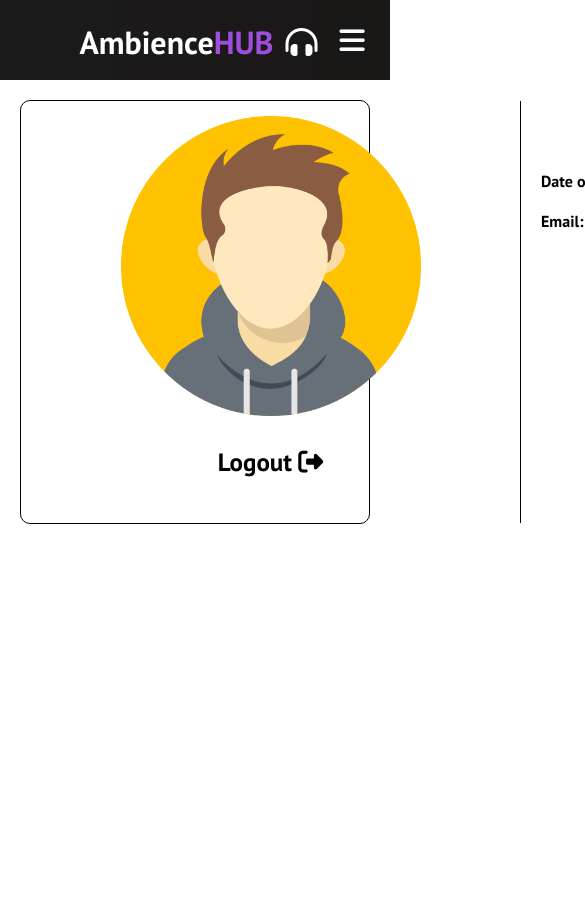
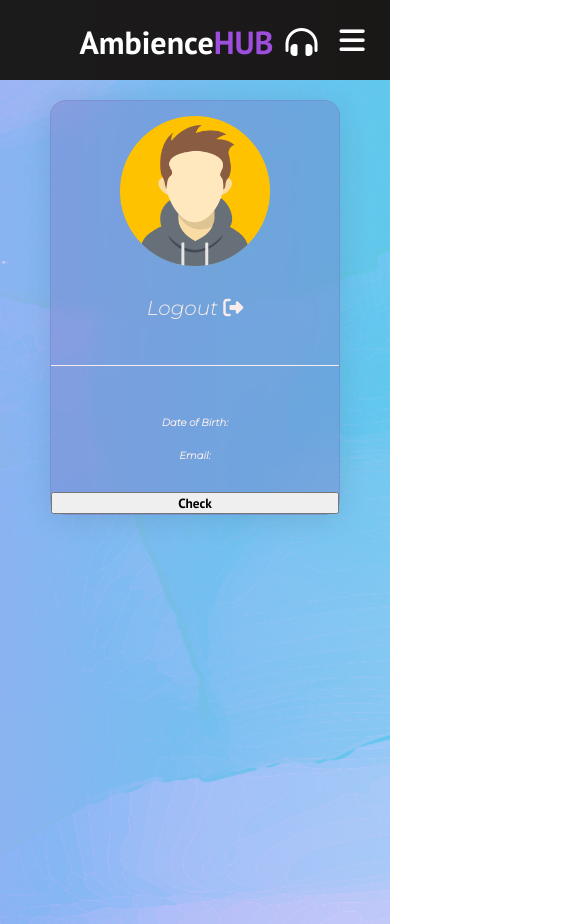
Before and after one commit to Ignacio0104/AmbienceMusicReactJS, a React (Create React App) app: page /profile in a window 390 px wide. Shown: the top 924 px of the page, 585 px wide, since content can reach past the window. Before the commit the page ends 844 px from the top, so only its background shows below. Built offline with nearby package versions, Linux system fonts and the light colour scheme.

Commit message:
first steps updating user

```diff
--- a/src/components/LoginForm.css
+++ b/src/components/LoginForm.css
@@ -6,7 +6,7 @@
     z-index: -1;
 }
 
-.form-main{
+.main-container{
     width: 100%;
     height: 100%;
     position: absolute;
--- a/src/components/LoginForm.js
+++ b/src/components/LoginForm.js
@@ -47,6 +47,8 @@
                 localStorage.setItem("email",user.email.stringValue);
                 localStorage.setItem("genre",user.genre.stringValue);
                 localStorage.setItem("role",user.role.stringValue);
+                localStorage.setItem("userId",user.userId.stringValue);
+                localStorage.setItem("docId",doc._document.key.path.segments[6]);
                 props.changeLogin(true);
                 history("/");
             }
--- a/src/components/Navbar.js
+++ b/src/components/Navbar.js
@@ -15,7 +15,11 @@
 
     const closeMobileMenu = (path)=>{
         setClick(false);
-        navigateTo(path)
+       // navigateTo(path);
+    }
+    const redirectToPath = ()=>{
+        setClick(false);
+        navigateTo("/profile");
     }
 
     const showButton = ()=>{
@@ -45,17 +49,17 @@
                 </div>
                 <ul className={click ? "nav-menu active" : "nav-menu"}>
                     <li className='nav-item'>
-                        <Link to="/" className='nav-links' onClick={()=>closeMobileMenu("/")}>
+                        <Link to="/" className='nav-links' onClick={closeMobileMenu}>
                             Home
                         </Link>
                     </li>
                     <li className='nav-item'>
-                        <Link to="/blog" className='nav-links' onClick={()=>closeMobileMenu("/blog")}>
+                        <Link to="/blog" className='nav-links' onClick={closeMobileMenu}>
                             Blog
                         </Link>
                     </li>
                     <li className='nav-item'>
-                        <Link to="/videos-main" className='nav-links' onClick={()=>closeMobileMenu("/videos")}>
+                        <Link to="/videos-main" className='nav-links' onClick={closeMobileMenu}>
                             Videos
                         </Link>
                     </li>
@@ -63,7 +67,7 @@
                     {
                         localStorage.getItem("userName") ?
                         (
-                            <h2 className='nav-links-mobile' onClick={()=>closeMobileMenu("/profile")} style={{color:"white"}}>Profile</h2>
+                            <h2 className='nav-links-mobile' onClick={redirectToPath} style={{color:"white"}}>Profile</h2>
                         ):
                         <Link to="/sign-in" className='nav-links-mobile' onClick={closeMobileMenu}>
                             Sign in
--- a/src/components/UserProfile.css
+++ b/src/components/UserProfile.css
@@ -3,8 +3,22 @@
     grid-template-columns: repeat(2,500px);
     margin: 20px;
     border-radius: 10px;
-    border: 1px solid black;
+    border: 1px solid;
+    background: rgba(130, 124, 209, 0.64);
+    border-radius: 16px;
+    background: rgba(114, 115, 191, 0.36);
+    border-radius: 16px;
+    box-shadow: 0 4px 30px rgba(0, 0, 0, 0.1);
+    backdrop-filter: blur(6.9px);
+    -webkit-backdrop-filter: blur(6.9px);
+    border: 1px solid rgba(114, 115, 191, 0.33);
+    color: #f8edeb;
 }
+
+.profile-container p, h2, h4{
+    font-family: 'Montserrat', sans-serif;
+}
+
 
 .profile-pic-container{
     display: flex;
@@ -12,7 +26,8 @@
     align-items: center;
     flex-direction: column;
     padding: 15px;
-    border-right: 1px solid black;
+    border-right: 1px solid #f8edeb;
+    border-bottom: 0px;
     height: 100%;
 }
 
@@ -20,6 +35,7 @@
     padding: 30px;
     font-size: 25px;
     cursor: pointer;
+
 }
 
 .profile-info-container{
@@ -33,3 +49,96 @@
 .profile-info-container h4{
     margin: 20px 0px 20px 0px
 }
+
+.background-profile{
+    object-fit: fill;
+    width: 100%;
+    height: 100%;
+    position: absolute;
+    z-index: -1;
+}
+
+.form-main{
+    width: 100%;
+    height: 100%;
+    position: absolute;
+}
+
+@media only screen and (max-width: 945px) {
+    .profile-container{
+        display: flex;
+        flex-direction: column;
+        border-radius: 10px;
+        border: 1px solid;
+        background: rgba(130, 124, 209, 0.64);
+        border-radius: 16px;
+        background: rgba(114, 115, 191, 0.36);
+        border-radius: 16px;
+        box-shadow: 0 4px 30px rgba(0, 0, 0, 0.1);
+        backdrop-filter: blur(6.9px);
+        -webkit-backdrop-filter: blur(6.9px);
+        border: 1px solid rgba(114, 115, 191, 0.33);
+        color: #f8edeb;
+        margin: 20px 100px 20px 100px;
+    }
+
+    .profile-pic-container img{
+       width: 150px;
+       height: 150px;
+    }
+    .profile-pic-container p{
+        font-size: 20px;
+     }
+
+    .profile-pic-container{
+        border-bottom: 1px solid #f8edeb;
+        border-right: 0px;
+    }
+
+
+    .profile-info-container{
+        display: flex;
+        flex-direction: column;
+        justify-content: center;
+        align-items: center;
+    }
+
+    .profile-info-container h2{
+        font-size: 20px;
+        margin-bottom: 20px;
+    }
+
+    .profile-info-container h4{
+        font-size: 15px;
+        margin-bottom: 20px;
+        margin: 10px 0px 10px 0px
+    }
+
+    .background-profile{
+        object-fit: cover;
+        width: 100%;
+        height: 100%;
+        position: absolute;
+        z-index: -1;
+    }
+
+}
+
+@media only screen and (max-width: 695px) {
+    .profile-container{
+        margin: 20px 50px 20px 50px;
+    }
+
+    .profile-pic-container p{
+        font-size: 20px;
+     }
+
+    .profile-info-container h2{
+        font-size: 15px;
+    }
+
+    .profile-info-container h4{
+        font-size: 10px;
+    }
+
+}
--- a/src/components/UserProfile.js
+++ b/src/components/UserProfile.js
@@ -2,6 +2,11 @@
 import React from 'react'
 import { useNavigate } from 'react-router-dom'
 import "./UserProfile.css"
+import  {firebaseApp}  from "../credentials";
+import {createUserWithEmailAndPassword, getAuth} from 'firebase/auth'
+import {getFirestore,collection,addDoc, query, getDocs, where, doc, updateDoc} from "firebase/firestore"
+
+const db = getFirestore(firebaseApp); //ADD A BASE DE DATOS
 
 function UserProfile(props) {
   const history = useNavigate();
@@ -11,7 +16,16 @@
         dateOfBirth: localStorage.getItem("dateOfBirth"),
         email: localStorage.getItem("email"),
         genre: localStorage.getItem("genre"),
-        role: localStorage.getItem("role")
+        role: localStorage.getItem("role"),
+        id: localStorage.getItem("userId"),
+        docId:localStorage.getItem("docId")
+    }
+
+    const update = async ()=>{
+      const userReference = doc(db, "users", user.docId);
+      await updateDoc(userReference, {
+        name: "Ignacio"
+      });
     }
 
     const logout = ()=>{
@@ -20,6 +34,8 @@
       history("/");
     }
   return (
+    <div className='main-container'>
+    <img src='/images/profile-background.jpg' className='background-profile' alt='background'></img>
       <div className='profile-container'>
         <div className='profile-pic-container'>
           <img width="300px" height="300px" src={user.genre==="Female" ? "/images/icon-women-profile.png" :"/images/icon-men-profile.png"} alt="profile"></img>
@@ -30,7 +46,8 @@
           <h4> Date of Birth: {user.dateOfBirth}</h4>
           <h4> Email: {user.email}</h4>
         </div>
-
+        <button onClick={update}> Check </button>
+      </div>
     </div>
   )
 }
```
Also changed, not shown: src/components/pages/Home.js (+0 -20 lines), public/images/profile-background.jpg (added). Lines whose indentation alone changed are shown as unchanged.
